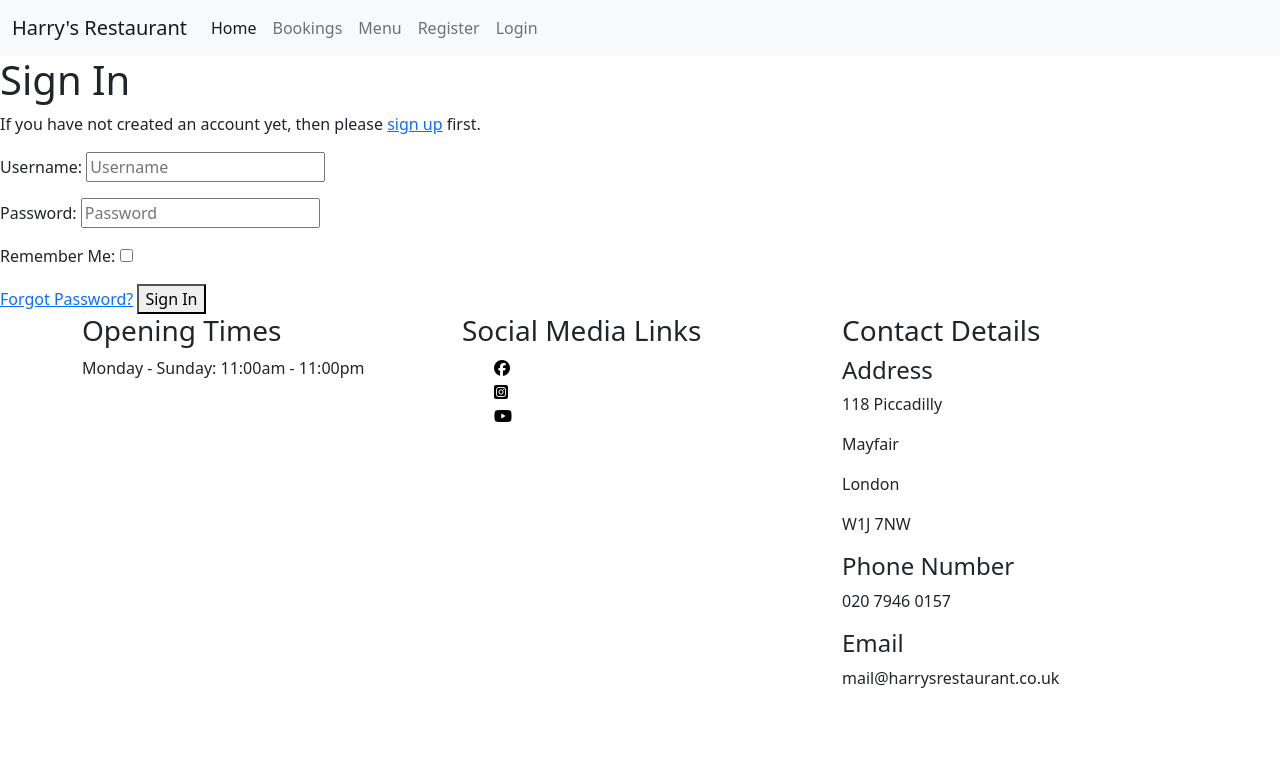
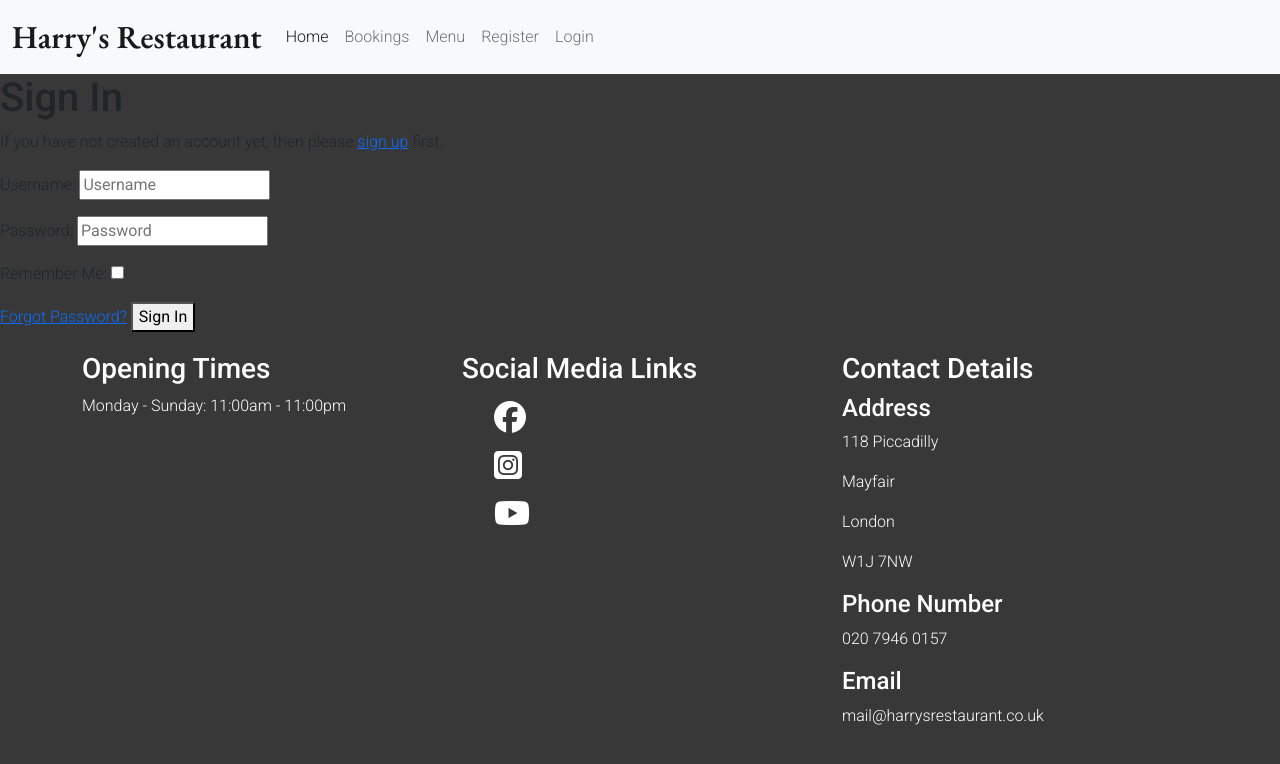
Before and after one commit to hpearson98/harrys-restaurant, a Django app: page /accounts/login/ in a window 1280 px wide. Shown: the top 764 px of the page. Run offline with Django 3.2, Linux system fonts and the light colour scheme; some libraries are stand-ins or nearby versions.

Commit message:
Imported fonts and updated styling for base.html template

```diff
--- a/static/css/style.css
+++ b/static/css/style.css
@@ -1,8 +1,32 @@
+@import url('https://fonts.googleapis.com/css2?family=EB+Garamond:wght@600&family=Roboto:wght@300;400;500&display=swap');
+
+body {
+    background-color: #383838;
+    font-family: 'Roboto', sans-serif;
+    font-weight: 300;
+}
+
+footer{
+    color: #ffffff;
+    padding-top: 20px;
+}
+
+.logo {
+    font-family: 'EB Garamond', serif;
+    font-weight: 600;
+    font-size: 2rem;
+}
+
 .social-media-links li {
     list-style: none;
 }
 
 .social-media-links a{
     text-decoration: none;
-    color: black;
+    color: #ffffff;
+    font-size: 2rem;
 }
+
+.social-media-links a:hover {
+    color: #e6930e
+}
--- a/templates/base.html
+++ b/templates/base.html
@@ -14,7 +14,7 @@
     <header>
       <nav class="navbar navbar-expand-md bg-light">
         <div class="container-fluid">
-          <a class="navbar-brand Logo" href="{% url 'home' %}">Harry's Restaurant</a>
+          <a class="navbar-brand logo" href="{% url 'home' %}">Harry's Restaurant</a>
           <button class="navbar-toggler" type="button" data-bs-toggle="collapse" data-bs-target="#navbarNav" aria-controls="navbarNav" aria-expanded="false" aria-label="Toggle navigation">
             <span class="navbar-toggler-icon"></span>
           </button>
--- a/templates/bookings.html
+++ b/templates/bookings.html
@@ -1,6 +1,7 @@
 {% extends "base.html" %}
 
 {% block content %}
+{% if user.is_authenticated %}
 <h2>Your Bookings</h2>
 <div class="col">
     <div class="row">
@@ -10,4 +11,7 @@
         Booking name:
     </div>
 </div>
+{% else %}
+
+{% endif %}
 {% endblock %}
```
Also changed, not shown: templates/account/login.html (+0 -20 lines).
